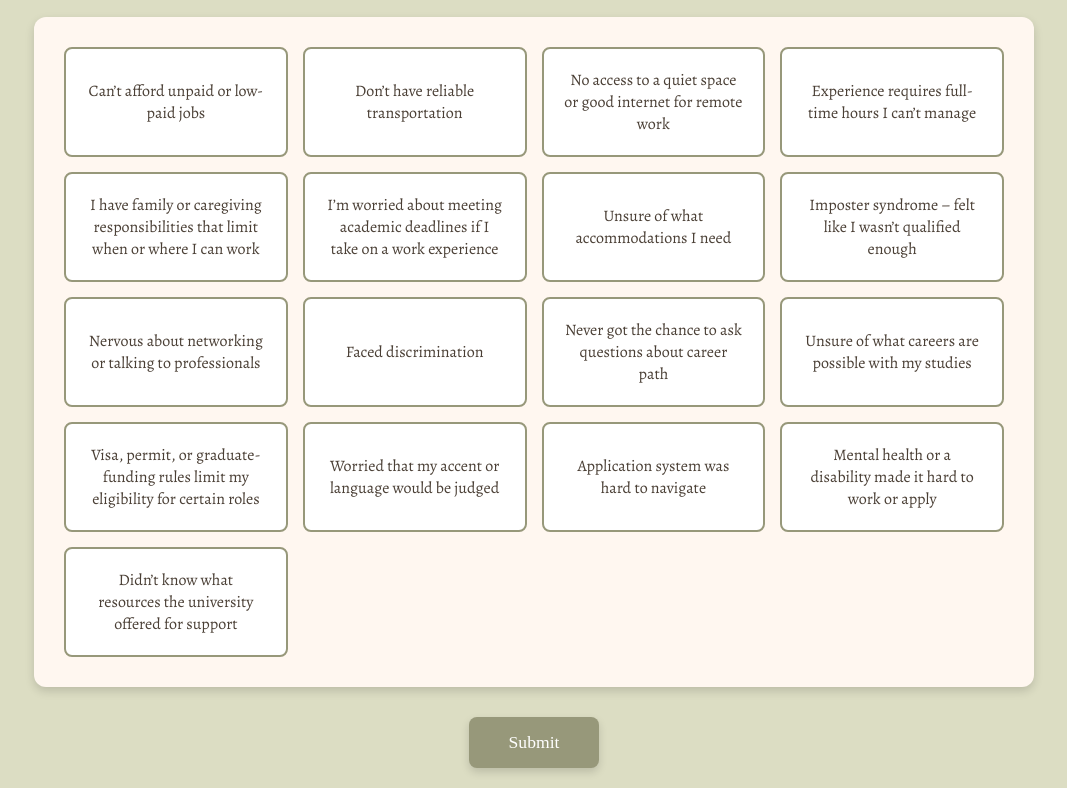
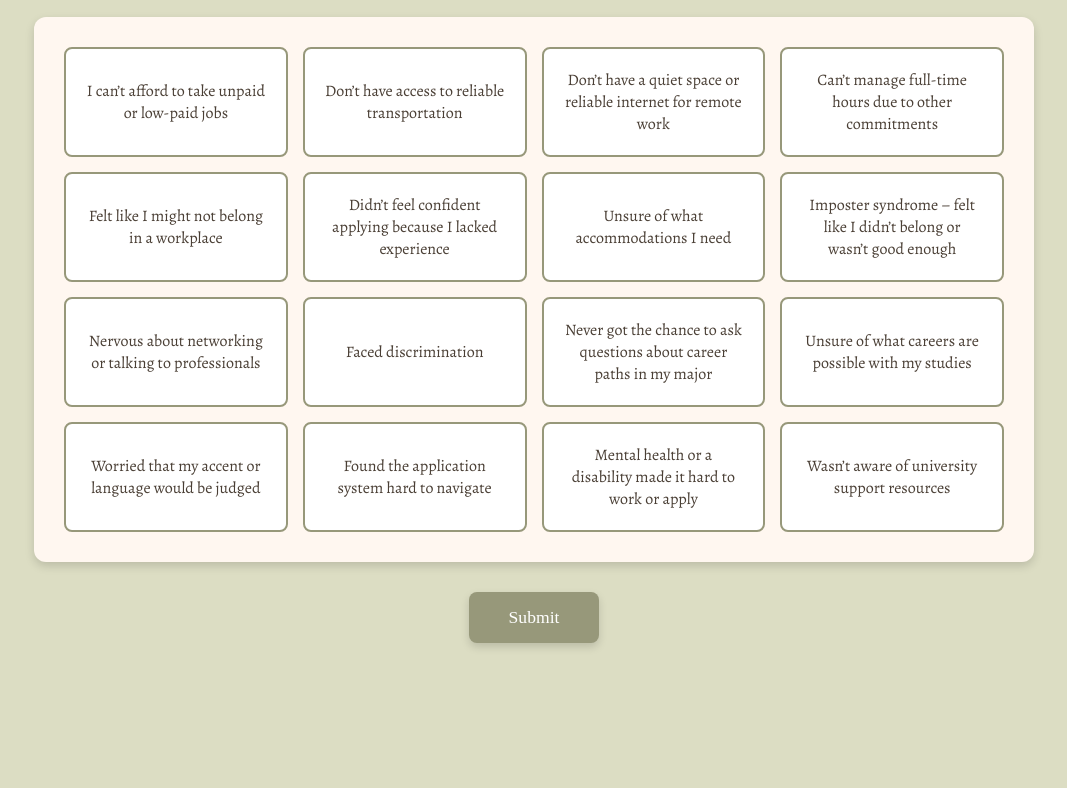
Before and after one commit to BarrierBingo/BarrierBingo, a plain HTML site: page index.html in a window 1280 px wide. Shown: the part 89-877 px from the top of the page, without its empty margins (106-1173 px from the left). After the commit the page ends 800 px from the top, so only its background shows below. Drawn offline with nearby package versions, Linux system fonts and the light colour scheme; no server answers.

Commit message:
Update index.html

```diff
--- a/index.html
+++ b/index.html
@@ -159,24 +159,24 @@
 
     // Barrier list
     const barriers = [
-      "Can’t afford unpaid or low-paid jobs",
-      "Don’t have reliable transportation",
-      "No access to a quiet space or good internet for remote work",
-      "Experience requires full-time hours I can’t manage",
-      "I have family or caregiving responsibilities that limit when or where I can work",
-      "I’m worried about meeting academic deadlines if I take on a work experience",
+      "I can’t afford to take unpaid or low-paid jobs",
+      "Don’t have access to reliable transportation",
+      "Don’t have a quiet space or reliable internet for remote work",
+      "Can’t manage full-time hours due to other commitments",
+      "Felt like I might not belong in a workplace",
+      "Didn’t feel confident applying because I lacked experience",
       "Unsure of what accommodations I need",
-      "Imposter syndrome – felt like I wasn’t qualified enough",
+      "Imposter syndrome – felt like I didn’t belong or wasn’t good enough",
       "Nervous about networking or talking to professionals",
       "Faced discrimination",
-      "Never got the chance to ask questions about career path",
+      "Never got the chance to ask questions about career paths in my major",
       "Unsure of what careers are possible with my studies",
-      "Visa, permit, or graduate-funding rules limit my eligibility for certain roles",
       "Worried that my accent or language would be judged",
-      "Application system was hard to navigate",
+      "Found the application system hard to navigate",
       "Mental health or a disability made it hard to work or apply",
-      "Didn’t know what resources the university offered for support"
+      "Wasn’t aware of university support resources"
     ];
+
 
     const grid = document.getElementById('grid');
     const selected = new Set();
```
